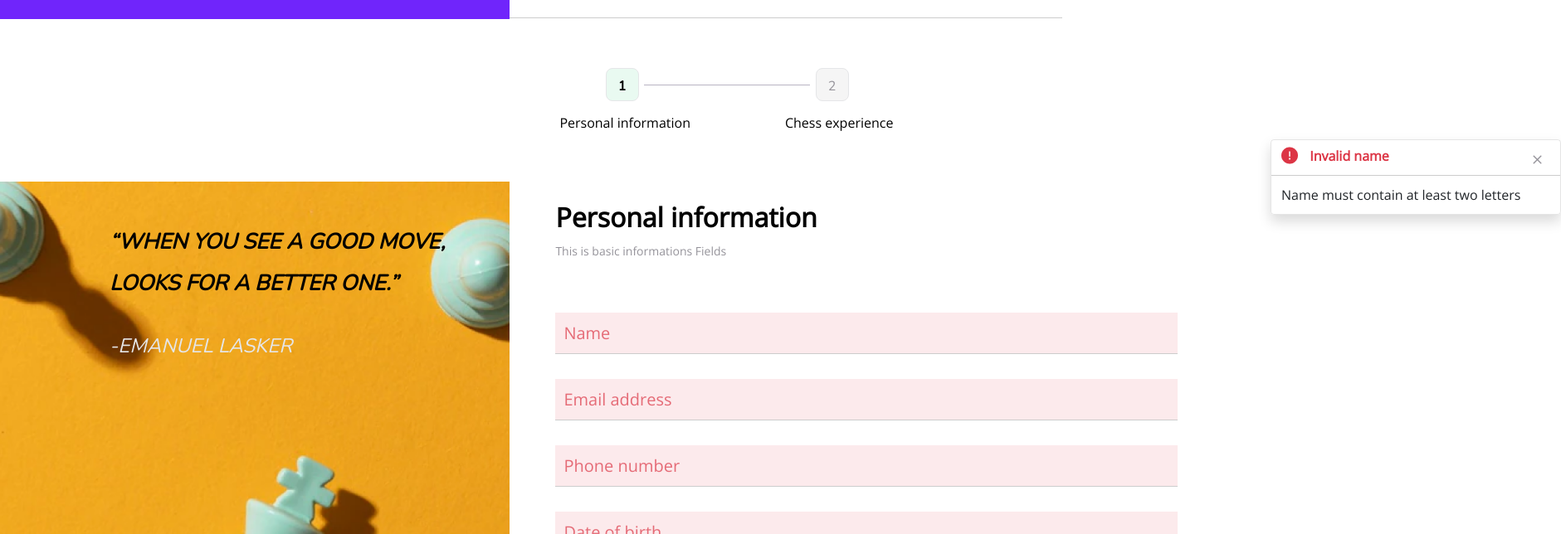
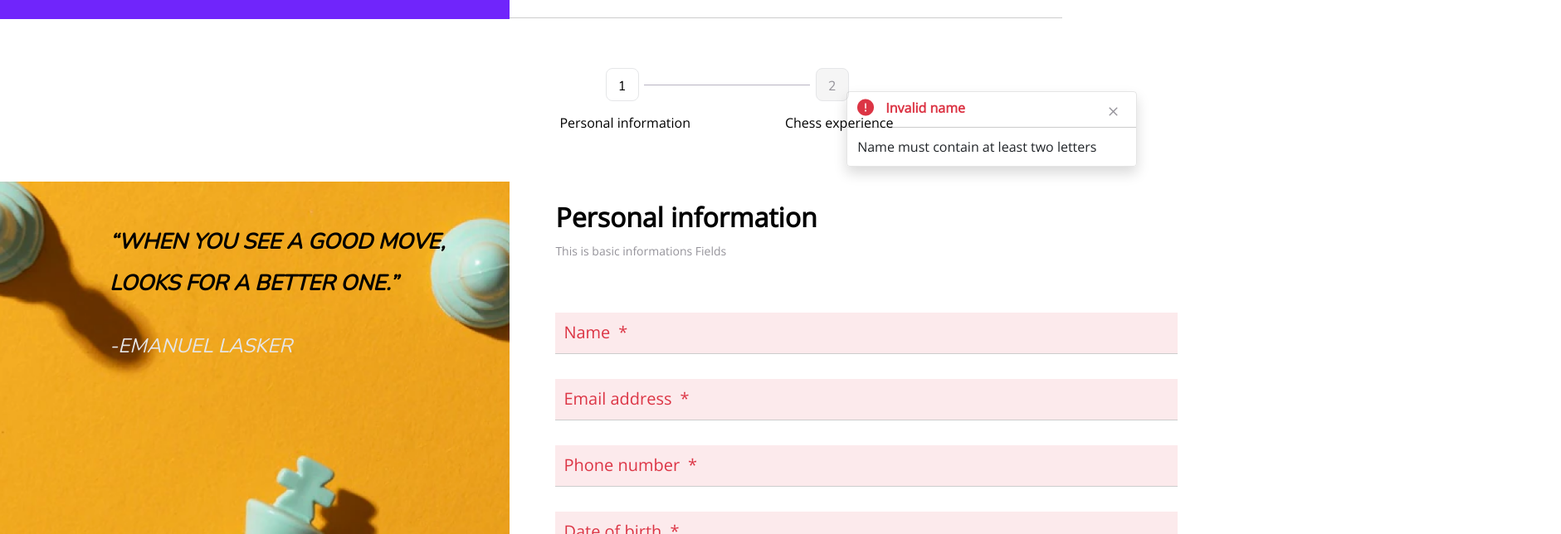
Before and after one commit to inadiradze/chess-form, a React (Vite) app: page /personal-information in a window 1280 px wide. Both pictures are taken after a click on the button "Next". Shown: the part 58-702 px from the top of the page at 83% size, 1881 px wide, since content can reach past the window. Built offline with nearby package versions, Linux system fonts and the light colour scheme.

Commit message:
Fixed placeholders and wizard on personal info page

```diff
--- a/src/components/PinfoForm.jsx
+++ b/src/components/PinfoForm.jsx
@@ -11,6 +11,7 @@ export const Context = createContext();
 function PinfoForm(){
 
 	const navigate = useNavigate();
+	const [started, setStarted] = useState(false);
 	const [name, setName] = useState("");
 	const [email, setEmail] = useState("");
 	const [number, setNumber] = useState("");
@@ -24,6 +25,7 @@ function PinfoForm(){
 
 	const [error, setError] = useState();
 
+	const pinfoRect = useRef();
 	const nameRef = useRef();
 	const emailRef = useRef();
 	const numberRef = useRef();
@@ -35,7 +37,17 @@ function PinfoForm(){
 
 	useEffect( ()=> {
 		checkAllInputs();
+		checkIfStarted();
 	});
+
+	useEffect( ()=> {
+		if(started){
+			pinfoRect.current.classList.add('current');
+		}else{
+			pinfoRect.current.classList.remove('current');
+		}
+	}, [started])
+
 
 	function showSavedInfo(){
 		localStorage.getItem("name") !== null && setName(localStorage.getItem("name"));
@@ -105,11 +117,23 @@ function PinfoForm(){
 		}
 	}
 
+	function checkIfStarted(){
+		const inputFields = document.querySelectorAll("input");
+		const startedInputs = Array.from(inputFields).filter( input => input.defaultValue);
+
+		if(startedInputs.length > 0){
+			setStarted(true);
+		}else{
+			setStarted(false);
+		}
+	}
+
 	function storeInfo(){
 		localStorage.setItem("name", nameRef.current.value);
 		localStorage.setItem("email", emailRef.current.value);
 		localStorage.setItem("number", numberRef.current.value);
 		localStorage.setItem("dob", dobRef.current.value);
+		localStorage.setItem("pinfo-started", true);
 	}
 
 	function checkForm(){
@@ -129,7 +153,7 @@ function PinfoForm(){
     		<div className="wizard-div">
 
     			<div className="wizard-pinfo-div">
-        			<div className="pinfo-rect current">{!allValid ? '1' : <img className="done-vector" src="src/assets/done-vector.png"></img>}</div>
+        			<div ref={pinfoRect}className="pinfo-rect">{!allValid ? '1' : <img className="done-vector" src="src/assets/done-vector.png"></img>}</div>
 	        		<span className="wizard-pinfo">Personal information</span>
 
         		</div>
@@ -153,22 +177,30 @@ function PinfoForm(){
 						</Context.Provider>}
 
 					<div className={nameValid != false ? "name-div" : "name-div error-input"}>
-						<input value={name} onChange={(e)=>{setName(e.target.value)}}type="text" id="name" name="name" ref={nameRef} placeholder="Name " minLength="2" pattern="[a-zA-Z ]+" required autoComplete="off"></input>
+
+						<input value={name} onChange={(e)=>{setName(e.target.value)}}type="text" id="name" name="name" ref={nameRef} placeholder='&nbsp;' minLength="2" pattern="[a-zA-Z ]+" required autoComplete="off"></input>
+						<span className="placeholder">Name <span className="input-warn">*</span></span>
 
 						{nameValid  && <CheckMark /> }
 
 
 					</div>
 					<div className={emailValid != false ? "email-div" : "email-div error-input"}>
-						<input value={email} ref={emailRef} onChange={(e)=>{setEmail(e.target.value)}} type="email" id="email" name="email" placeholder="Email address " pattern="[a-z0-9._%+-]+@redberry.ge" required autoComplete="off" ></input>
+
+						<input value={email} ref={emailRef} onChange={(e)=>{setEmail(e.target.value)}} type="email" placeholder='&nbsp;' id="email" name="email"pattern="[a-z0-9._%+-]+@redberry.ge" required autoComplete="off" ></input>
+						<span className="placeholder">Email address <span className="input-warn">*</span></span>
 						{emailValid && <CheckMark />}
 					</div>
 					<div className={numberValid != false ? "number-div" : "number-div error-input"}>
-						<input value={number} ref={numberRef} onChange={(e)=>{setNumber(e.target.value)}}type="tel" id="number" name="number" placeholder="Phone number" required pattern='[5]{1}[0-9]{8}'></input>
+
+						<input placeholder='&nbsp;' value={number} ref={numberRef} onChange={(e)=>{setNumber(e.target.value)}}type="tel" id="number" name="number" required pattern='[5]{1}[0-9]{8}'></input>
+						<span className="placeholder">Phone number <span className="input-warn">*</span></span>
 						{numberValid && <CheckMark />}
 					</div>
 					<div className={dobValid != false ? "dob-div" : "dob-div error-input"}>
-						<input value={dob} ref={dobRef} onChange={(e)=>{setDob(e.target.value)}}type={!dob ? "text" : "date"}   onFocus={ (e)=>  e.currentTarget.type= 'date'} min="1900-01-01" max={new Date().toISOString().split("T")[0]} id="date" name="date" pattern='[0-9/]{3}[0-9/]{3}[0-9]{4}'minLength="6" required placeholder="Date of birth "></input>
+
+						<input placeholder='&nbsp;' value={dob} ref={dobRef} onChange={(e)=>{setDob(e.target.value)}}type={!dob ? "text" : "date"}   onFocus={ (e)=>  e.currentTarget.type= 'date'} min="1900-01-01" max={new Date().toISOString().split("T")[0]} id="date" name="date" pattern='[0-9/]{3}[0-9/]{3}[0-9]{4}'minLength="6" required></input>
+						<span className="placeholder">Date of birth <span className="input-warn">*</span></span>
 						{dobValid && <CheckMark />}
 					</div>
 					<div className="pinfo-buttons">
--- a/src/pages/ExpInfo.jsx
+++ b/src/pages/ExpInfo.jsx
@@ -2,7 +2,6 @@ import React from 'react';
 import InfoLeft from '../components/InfoLeft';
 import Wizard from '../components/Wizard';
 import InfoHeader from '../components/InfoHeader';
-import FormHeader from '../components/FormHeader';
 import ExpForm from '../components/ExpForm';
 
 function ExpInfo(){
--- a/src/style.css
+++ b/src/style.css
@@ -278,16 +278,37 @@ body {
   background: rgba(220, 53, 69, 0.1);
 }
 
-.error-input input::placeholder {
-  color: rgba(220, 53, 69, 0.7);
+.error-input input + .placeholder {
+  color: rgba(220, 53, 69);
 }
 
-.pinfo-form input:focus::placeholder {
-  opacity: 0;
+
+.pinfo-form .placeholder {
+  pointer-events: none;
+  font-family: 'Open Sans';
+  font-size: 20px;
+  position: absolute;
+  margin-top: -40px;
+  margin-left: 10px;
+  display: flex;
 }
 
 .pinfo-form input:focus{
   background: #eee;
+}
+
+.pinfo-form input:focus + .placeholder{
+  display: none;
+}
+
+.pinfo-form input:not(:placeholder-shown) ~ .placeholder {
+  display: none;
+}
+
+.input-warn {
+  margin-left: 10px;
+  color: #DC3545;
+
 }
 
 .pinfo-buttons button {
@@ -342,14 +363,14 @@ body {
 
 .error-popup {
   font-family: 'Open Sans';
-  width: 300px;
+
   border: 1px solid rgba(0, 0, 0, 0.1);
   box-shadow: 0px 8px 16px rgba(0, 0, 0, 0.15);
   border-radius: 4px;
   position: absolute;
   width: 350px;
-  left: 1531px;
-  top: 226px;
+  left: 79.7vw;
+  top: 21vh;
 
 }
 
```
